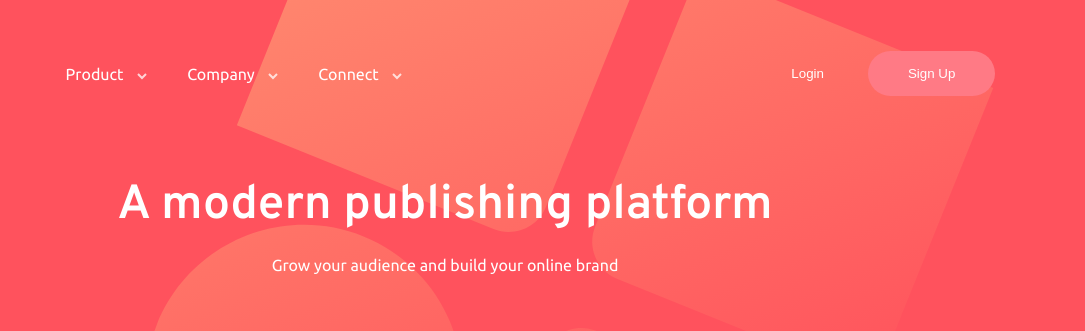
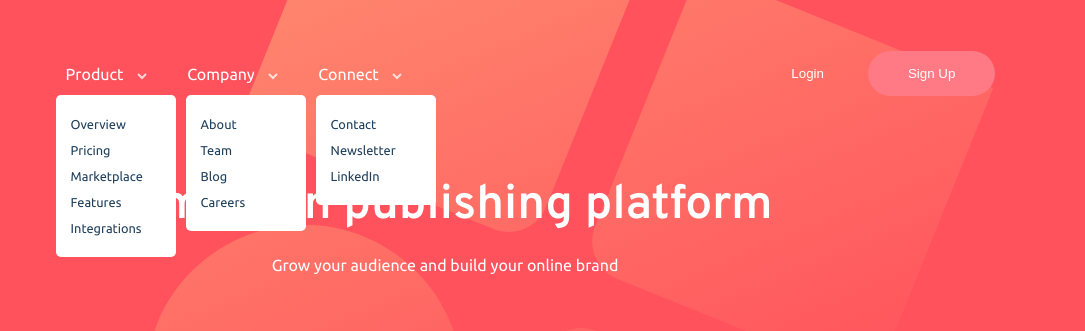
Before and after one commit to seniorteck/blogr-landing-page, a plain HTML site: page index.html in a window 1280 px wide. Shown: the top 331 px of the page, 195-1280 px from the left. Drawn offline with Linux system fonts and the light colour scheme.

Commit message:
added dropdown menu

```diff
--- a/css/style.scss
+++ b/css/style.scss
@@ -96,9 +96,12 @@ $darkDesaturatedBlue: hsl(237, 23%, 32%);
         color: $White;
         transform: translateX(50px);
         font-family: $ubuntu;
+        position: relative;
+        z-index: 1;
 
         .active-nav-links{
             display: flex;
+
 
             li{
                 list-style-type: none;
@@ -112,12 +115,63 @@ $darkDesaturatedBlue: hsl(237, 23%, 32%);
         }
 
         .dropdown-links{
-            display: none;
+
+            li{
+                margin: 12px 0;
+            }
+
+            li:hover{
+                color: $darkBlackBlue;
+                cursor: pointer;
+                font-weight: 500;
+            }
         }
+
+        .dropdown1{
+            background-color: $White;
+            color:$darkBlue;
+            position: absolute;
+            top: 30px;
+            left: 10px;
+            border-radius: 5px;
+            padding: 10px 15px;
+            text-align: left;
+            width: 120px;
+            font-size: $fs-paragraph;
+        }
+
+        .dropdown2{
+            background-color: $White;
+            color:$darkBlue;
+            position: absolute;
+            top: 30px;
+            left: 140px;
+            border-radius: 5px;
+            padding: 10px 15px;
+            text-align: left;
+            width: 120px;
+            font-size: $fs-paragraph;
+        }
+
+        .dropdown3{
+            background-color: $White;
+            color:$darkBlue;
+            position: absolute;
+            top: 30px;
+            left: 270px;
+            border-radius: 5px;
+            padding: 10px 15px;
+            text-align: left;
+            width: 120px;
+            font-size: $fs-paragraph;
+        }
+
+
     }
 
     .content{
         transform: translateY(80px);
+        z-index: -1;
 
 
         .header-title{
@@ -166,7 +220,5 @@ $darkDesaturatedBlue: hsl(237, 23%, 32%);
                 box-shadow: 0px 0px 11px 0.15px rgba($color: #000000, $alpha: 0.5);
             }
         }
-
-
     }
 }
--- a/index.html
+++ b/index.html
@@ -28,7 +28,7 @@
           <ul class="active-nav-links">
             <li>Product
               <img src="images/icon-arrow-light.svg" alt="arrow-light" class="arrow-btn">
-              <ul class="dropdown-links">
+              <ul class="dropdown1 dropdown-links">
                 <li>Overview</li>
                 <li>Pricing</li>
                 <li>Marketplace</li>
@@ -38,7 +38,7 @@
             </li>
             <li>Company
               <img src="images/icon-arrow-light.svg" alt="arrow-light" class="arrow-btn">
-              <ul class="dropdown-links">
+              <ul class="dropdown2 dropdown-links">
                 <li>About</li>
                 <li>Team</li>
                 <li>Blog</li>
@@ -47,7 +47,7 @@
             </li>
             <li>Connect
               <img src="images/icon-arrow-light.svg" alt="arrow-light" class="arrow-btn">
-              <ul class="dropdown-links">
+              <ul class="dropdown3 dropdown-links">
                 <li>Contact</li>
                 <li>Newsletter</li>
                 <li>LinkedIn</li>
```
Also changed, not shown: css/style.css, 1 other file.
